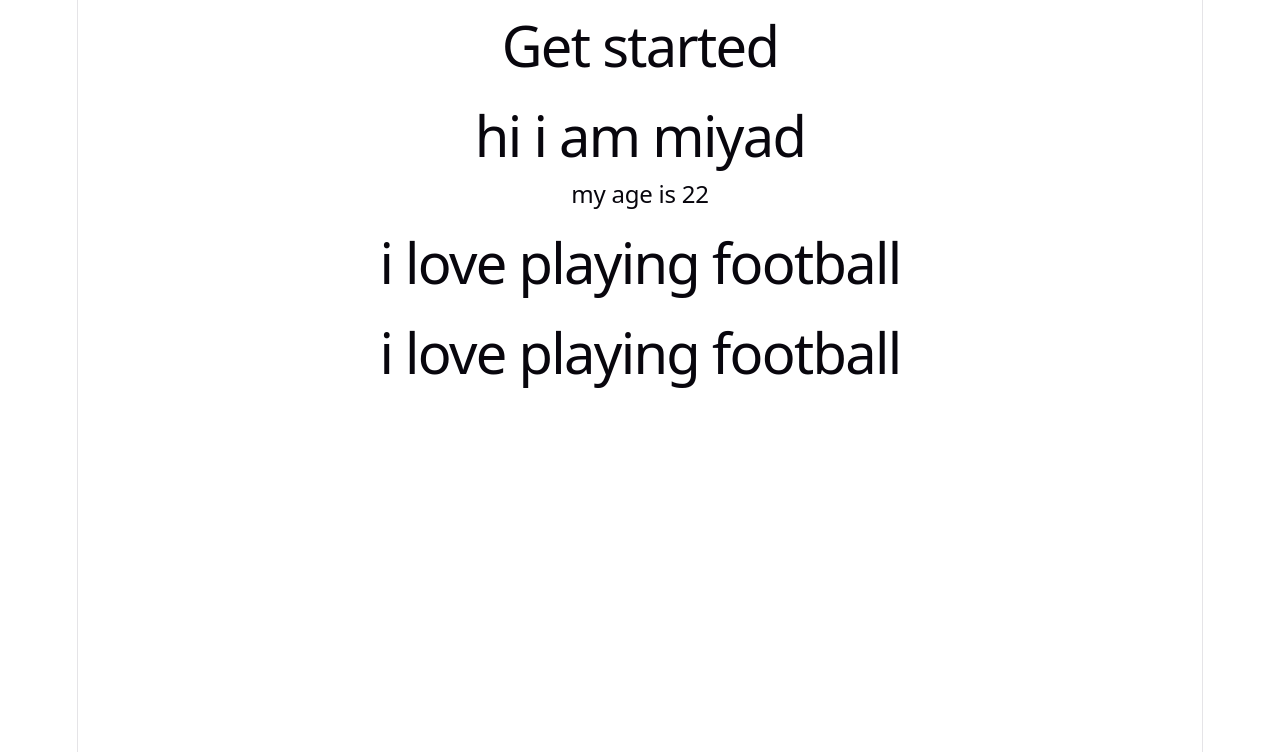
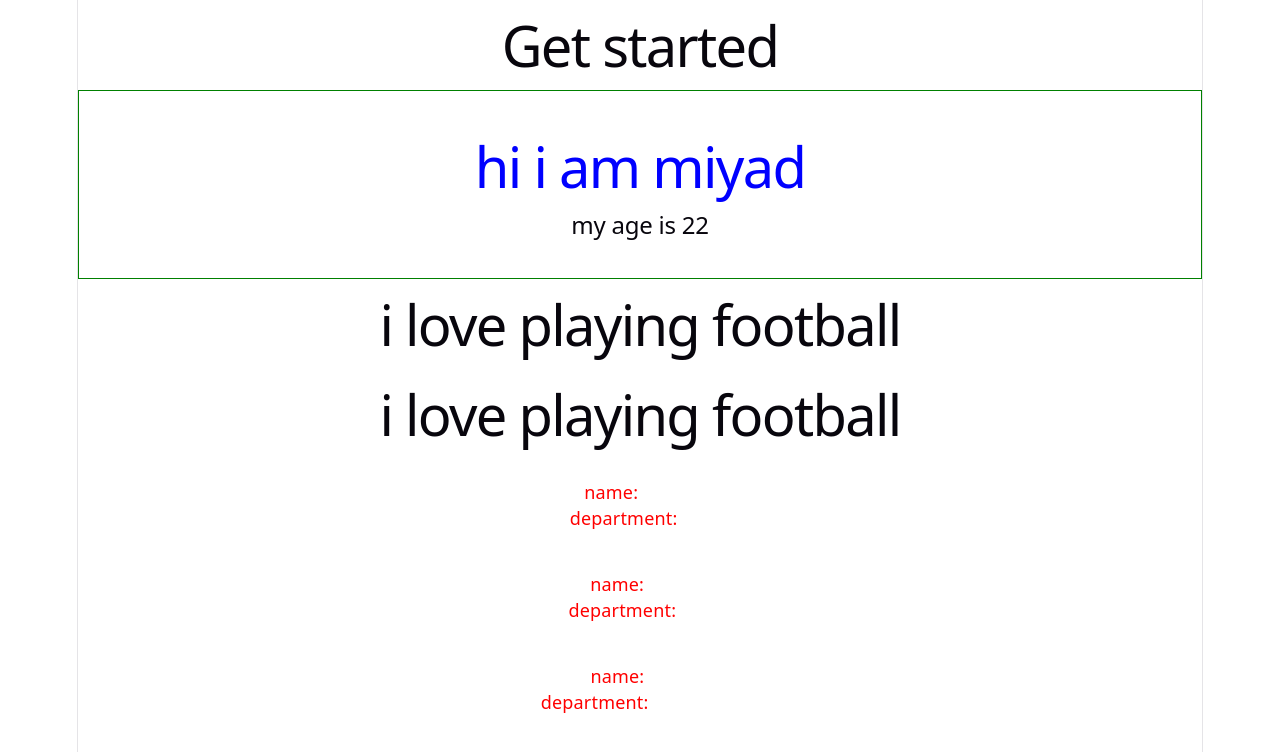
Before and after one commit to MiyadurRahman/reactjs, a React (Vite) app: page / in a window 1280 px wide. Shown: the top 752 px of the page. Built offline with nearby package versions, Linux system fonts and the light colour scheme.

Commit message:
uderstanding jsx

```diff
--- a/src/App.jsx
+++ b/src/App.jsx
@@ -11,8 +11,10 @@ function App() {
       <h1>Get started</h1>
       <Person></Person>
       <Sports></Sports>
-           <Sports/> {/*i can also do this  */ }
-
+      <Sports /> {/*i can also do this  */}
+      <Student name="miyad" dep="cse"></Student>
+      <Student name="siam" dep="EEE"></Student>
+      <Student name="ratul" dep='pharmacy'></Student>
 
 
     </>
@@ -20,20 +22,32 @@ function App() {
 }
 
 //another component
-function Person(){
+function Person() {
   //i can also add variables
-  const age=22;
-  return(
+  const age = 22;
+  //i can give style here
+  const style = {
+    border: "1px solid green",
+
+    padding: '30px',
+
+
+
+
+
+  }
+  return (
     <>
-     <h1>hi i am miyad</h1>
+      <div style={style}>
+        <h1 style={{ color: 'blue' }}>hi i am miyad</h1>
         <h2>my age is {age} </h2>
-
+      </div>
     </>
   )
 }
-function Sports(){
-  const love="football"
-  return(
+function Sports() {
+  const love = "football"
+  return (
     <>
       <h1>i love playing {love}</h1>
 
@@ -41,5 +55,20 @@ function Sports(){
     </>
   )
 }
+function Student(props) {
+const stustyle={
+  color:'red',
+  padding:'20px'
+}
+  return (
+    <div style={stustyle}>
+      <p>name: <span style={{color:"white"}}>{props.name}</span></p>
+      <p>department: <span style={{color:"white"}}>{props.dep}</span></p>
+
+
+    </div>
+
+  )
+}
 
 export default App
```
Also changed, not shown: 1 other file (tests, documents, lock files or other folders). Lines whose indentation alone changed are shown as unchanged.
